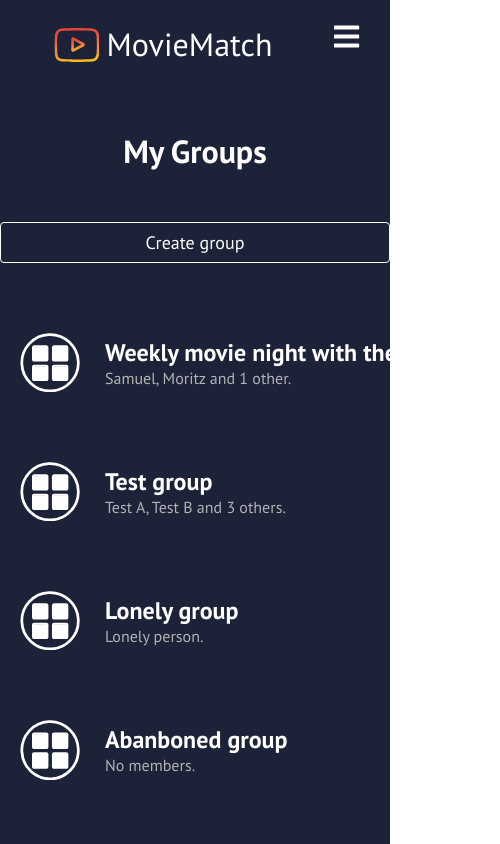
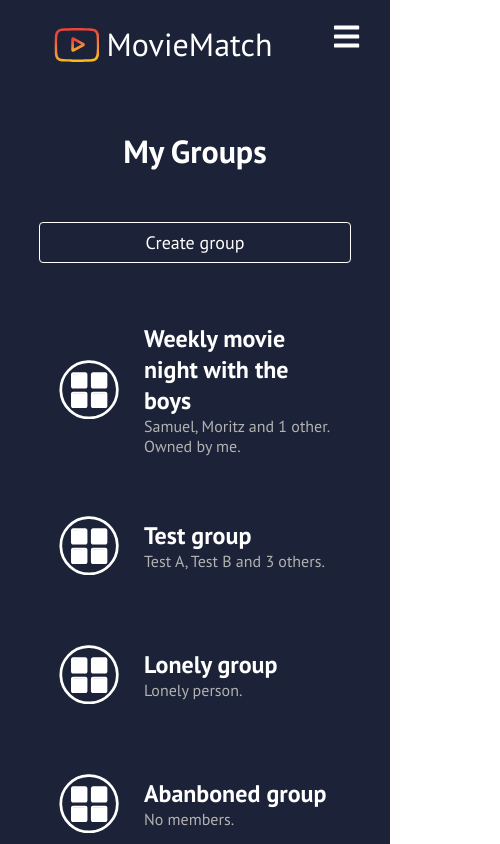
Before and after one commit to SamuelMichaAssmann/moviematch, a React (Create React App) app in the folder frontend/: page /groups in a window 390 px wide. Shown: the top 844 px of the page, 500 px wide, since content can reach past the window. Built offline with nearby package versions, Linux system fonts and the light colour scheme.

Commit message:
Groups page full UI (partial functionality) + responsiveness

```diff
--- a/frontend/src/components/assets/Footer/Footer.css
+++ b/frontend/src/components/assets/Footer/Footer.css
@@ -145,7 +145,7 @@
     width: 100%;
   }
 
-  .btn {
+  .footer-container button {
     width: 100%;
   }
 
--- a/frontend/src/components/assets/Textfield/Textfield.js
+++ b/frontend/src/components/assets/Textfield/Textfield.js
@@ -18,7 +18,7 @@ export const Textfield = ({
 
     return (
         <div>
-            <label class={"pure-material-textfield-outlined " + extraClasses}>
+            <label className={"pure-material-textfield-outlined " + extraClasses}>
                 <input
                     placeholder=" "
                     name={name}
--- a/frontend/src/components/pages/Groups/GroupListEntry.js
+++ b/frontend/src/components/pages/Groups/GroupListEntry.js
@@ -1,5 +1,6 @@
 import React from 'react';
 import './Groups.css'
+import { Button } from '../../assets/Button/Button';
 
 const MAX_NAME_LENGTH = 100;
 const MAX_MEMBER_LENGTH = 40;
@@ -12,16 +13,23 @@ export default class GroupListEntry extends React.Component {
             id: props.id,
             name: this.trimString(props.name, MAX_NAME_LENGTH),
             members: this.getMemberString(props.members),
-            open: false
+            owner: props.owner,
+            open: false,
+            canClickGroup: true
         };
 
         this.onClick = this.onClick.bind(this);
+        this.deleteGroup = this.deleteGroup.bind(this);
+        this.leaveGroup = this.leaveGroup.bind(this);
+        this.joinGroup = this.joinGroup.bind(this);
+        this.isOwner = this.isOwner.bind(this);
+        this.getIsOwnerDiv = this.getIsOwnerDiv.bind(this);
     }
 
     getMemberString(members) {
         switch (members.length) {
             case 0:
-                return'No members.';
+                return 'No members.';
 
             case 1:
                 return `${this.trimString(members[0], MAX_MEMBER_LENGTH)}.`;
@@ -46,19 +54,77 @@ export default class GroupListEntry extends React.Component {
     }
 
     onClick() {
+        if (this.state.canClickGroup) {
+            this.setState({ open: !this.state.open });
+        }
+    }
+
+    getButtons() {
+        if (!this.state.open && this.state.canClickGroup) {
+            return null;
+        }
+
+        const leaveDeleteString = this.isOwner() ? 'Delete' : 'Leave';
+        const leaveDeleteOnClick = this.isOwner() ? this.deleteGroup : this.leaveGroup;
+
+        return (
+            <div className='groupListButtonContainer'>
+                <Button
+                    buttonStyle='btn--outline'
+                    extraStyles={{ marginRight: '20px' }}
+                    onClick={this.joinGroup}
+                >
+                    Join
+                </Button>
+
+                <Button
+                    buttonStyle='btn--outline'
+                    onClick={leaveDeleteOnClick}
+                >
+                    {leaveDeleteString}
+                </Button>
+            </div>
+        );
+    }
+
+    isOwner() {
+        return (this.state.id == 1); // TODO
+    }
+
+    getIsOwnerDiv() {
+        return this.isOwner()
+            ? <div className='groupListEntryMembers'>Owned by me.</div>
+            : null;
+    }
+
+    deleteGroup() {
+        this.setState({ canClickGroup: false, open: true });
+        console.log('Group deleted'); // TODO
+    }
+
+    leaveGroup() {
+        this.setState({ canClickGroup: false });
+        console.log('Group left'); // TODO
+    }
+
+    joinGroup() {
+        this.setState({ canClickGroup: false });
         window.open(`group?id=${this.state.id}`, '_self');
-        // this.setState({ open: true });
     }
 
     render() {
         return (
             <div className='groupListContainer'>
                 <div className='groupListEntry' onClick={this.onClick}>
-                    <img className='groupListIcon' src='images/group.svg' alt='group'></img>
-                    <div className='groupListText'>
-                        <div className='groupListEntryName'>{this.state.name}</div>
-                        <div className='groupListEntryMembers'>{this.state.members}</div>
+                    <div className='groupListIconTextContainer'>
+                        <img className='groupListIcon' src='images/group.svg' alt='group'></img>
+                        <div className='groupListText'>
+                            <div className='groupListEntryName'>{this.state.name}</div>
+                            <div className='groupListEntryMembers'>{this.state.members}</div>
+                            {this.getIsOwnerDiv()}
+                        </div>
                     </div>
+                    {this.getButtons()}
                 </div>
             </div>
         );
--- a/frontend/src/components/pages/Groups/Groups.css
+++ b/frontend/src/components/pages/Groups/Groups.css
@@ -42,14 +42,17 @@
     color: white;
     border-radius: 15px;
     border: 0px solid white;
-    display: flex;
-    align-items: center;
 }
 
 .groupListEntry:hover {
     background: linear-gradient(120deg, rgba(233, 62, 58, 1) 0%, rgba(235, 78, 59, 1) 30%, rgba(240, 125, 62, 1) 80%, rgba(246, 160, 48, 1) 100%);
     transition: all 0.2s ease-out;
     cursor: pointer;
+}
+
+.groupListIconTextContainer {
+    display: flex;
+    align-items: center;
 }
 
 .groupListIcon {
@@ -72,3 +75,24 @@
 .groupListEntry:hover .groupListEntryMembers {
     color: white;
 }
+
+.groupListButtonContainer {
+    padding-top: 10px;
+    display: flex;
+    align-items: center;
+    justify-content: center;
+}
+
+@media screen and (max-width: 600px) {
+    .createGroupButton, .groupListEntry {
+        width: 80%;
+    }
+
+    .createGroupInput {
+        width: 100%;
+    }
+
+    .groupListButtonContainer {
+        padding-top: 20px;
+    }
+}
--- a/frontend/src/components/pages/Groups/Groups.js
+++ b/frontend/src/components/pages/Groups/Groups.js
@@ -27,27 +27,32 @@ export default class Groups extends React.Component {
         {
           id: 1,
           name: 'Weekly movie night with the boys',
-          members: ['Samuel', 'Moritz', 'Djemie']
+          members: ['Samuel', 'Moritz', 'Djemie'],
+          owner: 10
         },
         {
           id: 42,
           name: 'Test group',
-          members: ['Test A', 'Test B', 'Test C', 'Test D', 'Test E']
+          members: ['Test A', 'Test B', 'Test C', 'Test D', 'Test E'],
+          owner: 10
         },
         {
           id: 48393,
           name: 'Lonely group',
-          members: ['Lonely person']
+          members: ['Lonely person'],
+          owner: 10
         },
         {
           id: 999,
           name: 'Abanboned group',
-          members: []
+          members: [],
+          owner: 10
         },
         {
           id: 83409,
           name: 'A group with a very long name, which should hopefully be cut off by our function, but we\'ll have to wait and see.',
-          members: ['A person with a very long name who is part of the group with the very long name', 'John', 'Another person with a very long name who is part of the group with the very long name']
+          members: ['A person with a very long name who is part of the group with the very long name', 'John', 'Another person with a very long name who is part of the group with the very long name'],
+          owner: 10
         }
       ]
     });
@@ -70,7 +75,7 @@ export default class Groups extends React.Component {
         <div className='createGroupInnerButtonContainer'>
           <Button
             buttonStyle='btn--outline'
-            extraStyles={{'margin-right': '20px'}}
+            extraStyles={{marginRight: '20px'}}
             onClick={() => { console.log('To be implemented!'); }}
           >
             Create
```
Also changed, not shown: 1 other file (tests, documents, lock files or other folders).
